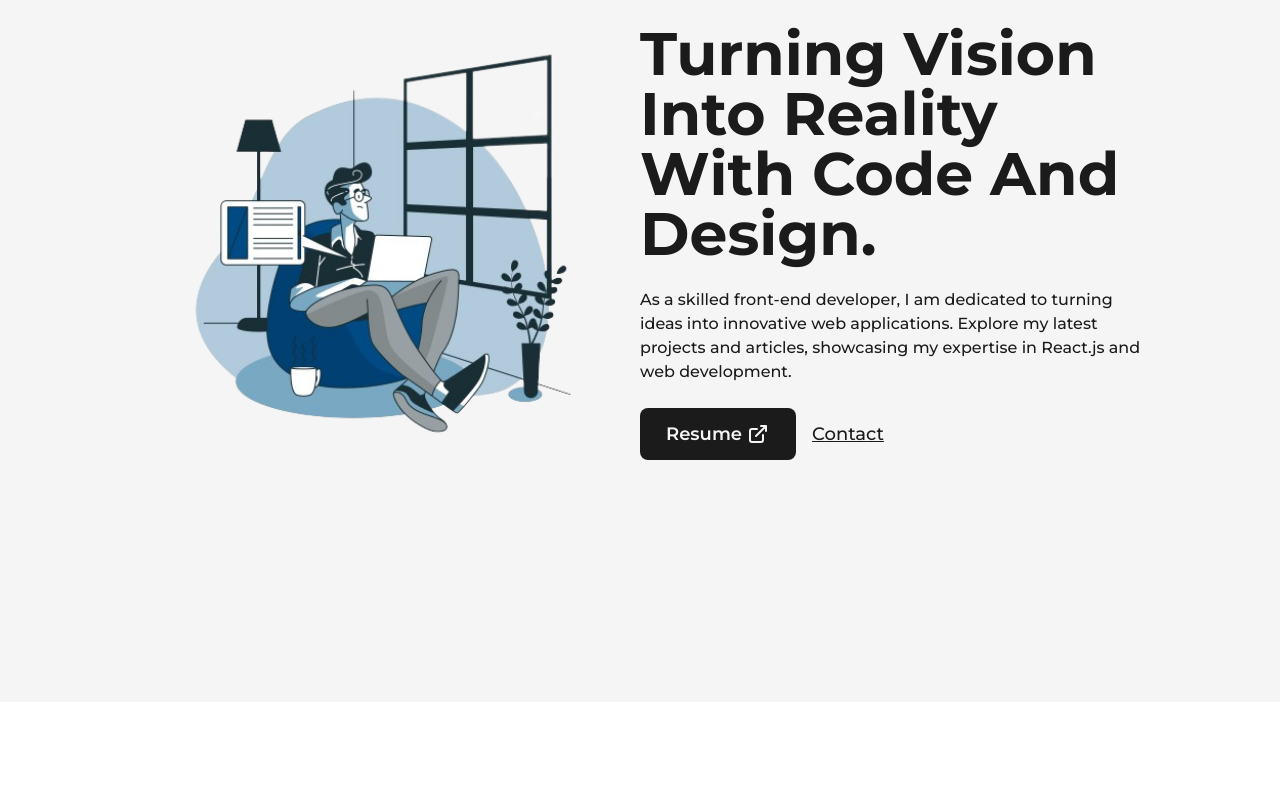
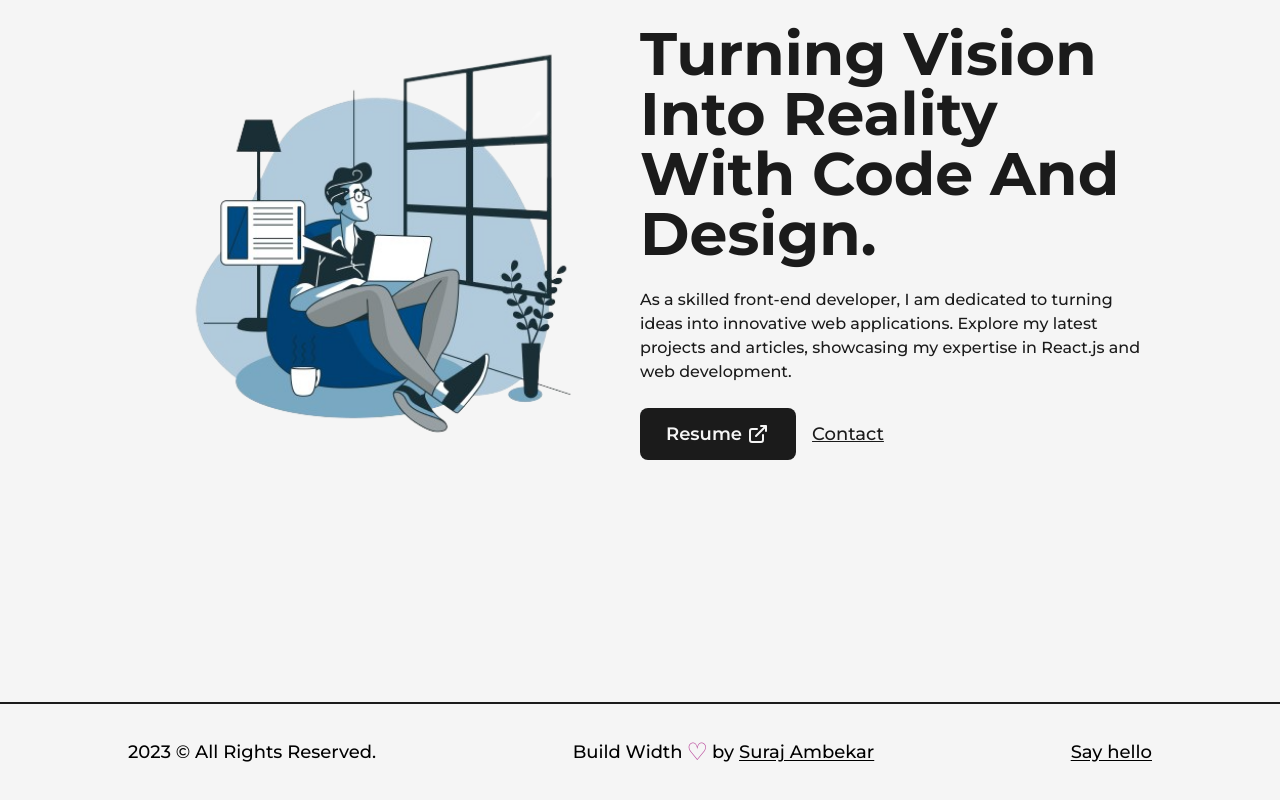
Before and after one commit to Suraj-Ambekar/portfolio-website, a Next.js app: page / in a window 1280 px wide. Shown: the part 186-986 px from the top of the page. Before the commit the page ends 888 px from the top, so only its background shows below. Built offline with nearby package versions, Linux system fonts and the light colour scheme.

Commit message:
completed footer section

```diff
--- /dev/null
+++ b/src/components/Footer.js
@@ -0,0 +1,20 @@
+import React from 'react';
+import Layout from './Layout';
+import Link from 'next/link';
+
+const Footer = () => {
+  return (
+    <footer className="w-full border-t-2 border-solid border-dark font-medium text-lg">
+        <Layout className='py-8 flex items-center justify-between'>
+            <span>{new Date().getFullYear()} &copy; All Rights Reserved.</span>
+            <div className='flex items-center'>
+                Build Width <span className='text-primary text-2xl px-1'>&#9825;</span>
+                by&nbsp; <Link href="https://www.linkedin.com/in/suraj-ambekar/" className="underline underline-offset-2" target={"_blank"}>Suraj Ambekar</Link>
+            </div>
+            <Link href="https://www.linkedin.com/in/suraj-ambekar/" target={"_blank"} className="underline underline-offset-2">Say hello</Link>
+        </Layout>
+    </footer>
+  )
+}
+
+export default Footer;
--- a/src/pages/_app.js
+++ b/src/pages/_app.js
@@ -1,3 +1,4 @@
+import Footer from '@/components/Footer';
 import NavBar from '@/components/NavBar';
 import '@/styles/globals.css';
 import { Montserrat } from 'next/font/google'
@@ -19,6 +20,7 @@ export default function RootLayout({ Component, pageProps }) {
         <main className={`${montserrat.variable} font-mont bg-light w-full min-h-screen`}>
           <NavBar />
           <Component {...pageProps} />
+          <Footer />
         </main>
     </>
 
```
